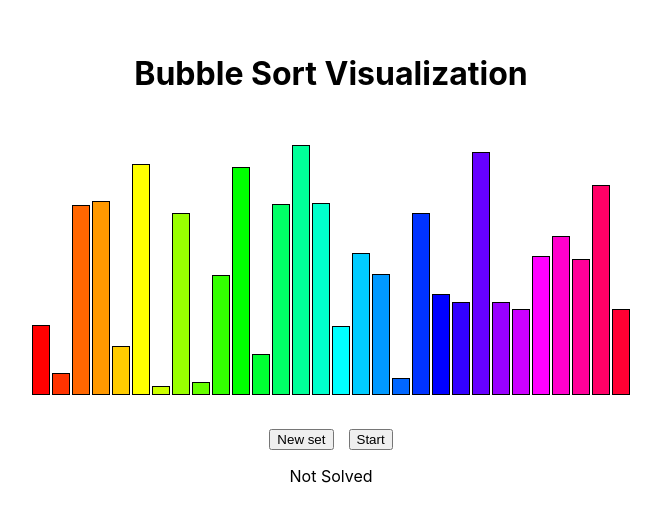
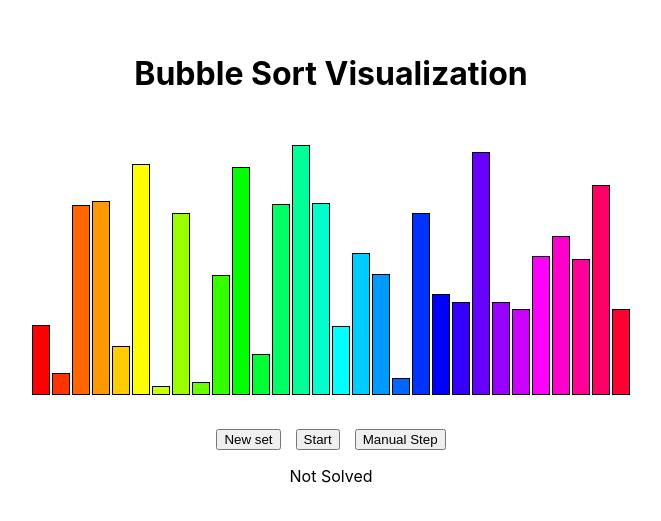
Before and after one commit to torcoste/evo-ts-bootcamp, a React (Create React App) app in the folder homeworks/01-bubble-sort/: page / in a window 1280 px wide. Shown: the part 133-654 px from the top of the page, without its empty margins (309-970 px from the left). Built offline with nearby package versions, Linux system fonts and the light colour scheme.

Commit message:
[homework01] manual step added

```diff
--- a/homeworks/01-bubble-sort/src/App.tsx
+++ b/homeworks/01-bubble-sort/src/App.tsx
@@ -43,12 +43,11 @@ class App extends React.Component {
     })
   }
 
-  startSorting = () => {
-    this.setState({
-      sortingStatus: SortingStatus.Solving,
-    })
+  initIterator = () => {
     if (!this.iterator) this.iterator = bubbleSort(this.state.array)
-    this.interval = setInterval(() => {
+  }
+
+  makeSortingStep = () => {
     const iteration = this.iterator?.next()
     if (!iteration?.done) {
       const array = iteration?.value
@@ -59,7 +58,14 @@ class App extends React.Component {
     this.iterator = undefined
     this.setState({ sortingStatus: SortingStatus.Solved })
     return
-    }, ITTERATIONS_INTERVAL)
+  }
+
+  startSorting = () => {
+    this.setState({
+      sortingStatus: SortingStatus.Solving,
+    })
+    this.initIterator()
+    this.interval = setInterval(this.makeSortingStep, ITTERATIONS_INTERVAL)
   }
 
   pauseSorting = () => {
@@ -67,6 +73,11 @@ class App extends React.Component {
     this.setState({
       sortingStatus: SortingStatus.SolvingPaused,
     })
+  }
+
+  manualStep = () => {
+    this.initIterator()
+    this.makeSortingStep()
   }
 
   render() {
@@ -80,6 +91,7 @@ class App extends React.Component {
           onNewSet={this.setNewSet}
           onStartSort={this.startSorting}
           onPauseSort={this.pauseSorting}
+          onManualStep={this.manualStep}
           sortingStatus={sortingStatus}
         />
         <SortingStatusView sortingStatus={sortingStatus} />
--- a/homeworks/01-bubble-sort/src/components/ControlButtons.tsx
+++ b/homeworks/01-bubble-sort/src/components/ControlButtons.tsx
@@ -13,6 +13,7 @@ interface Props {
   onNewSet: () => void
   onStartSort: () => void
   onPauseSort: () => void
+  onManualStep: () => void
   sortingStatus: SortingStatus
 }
 
@@ -20,6 +21,7 @@ const ControlButtons = ({
   onNewSet,
   onStartSort,
   onPauseSort,
+  onManualStep,
   sortingStatus,
 }: Props): React.ReactElement => {
   const buttons = [
@@ -35,6 +37,10 @@ const ControlButtons = ({
     sortingStatus === SortingStatus.SolvingPaused && {
       text: "Resume",
       onClick: onStartSort,
+    },
+    sortingStatus !== SortingStatus.Solving && {
+      text: "Manual Step",
+      onClick: onManualStep,
     },
   ]
   return (
```
Lines whose indentation alone changed are shown as unchanged.
